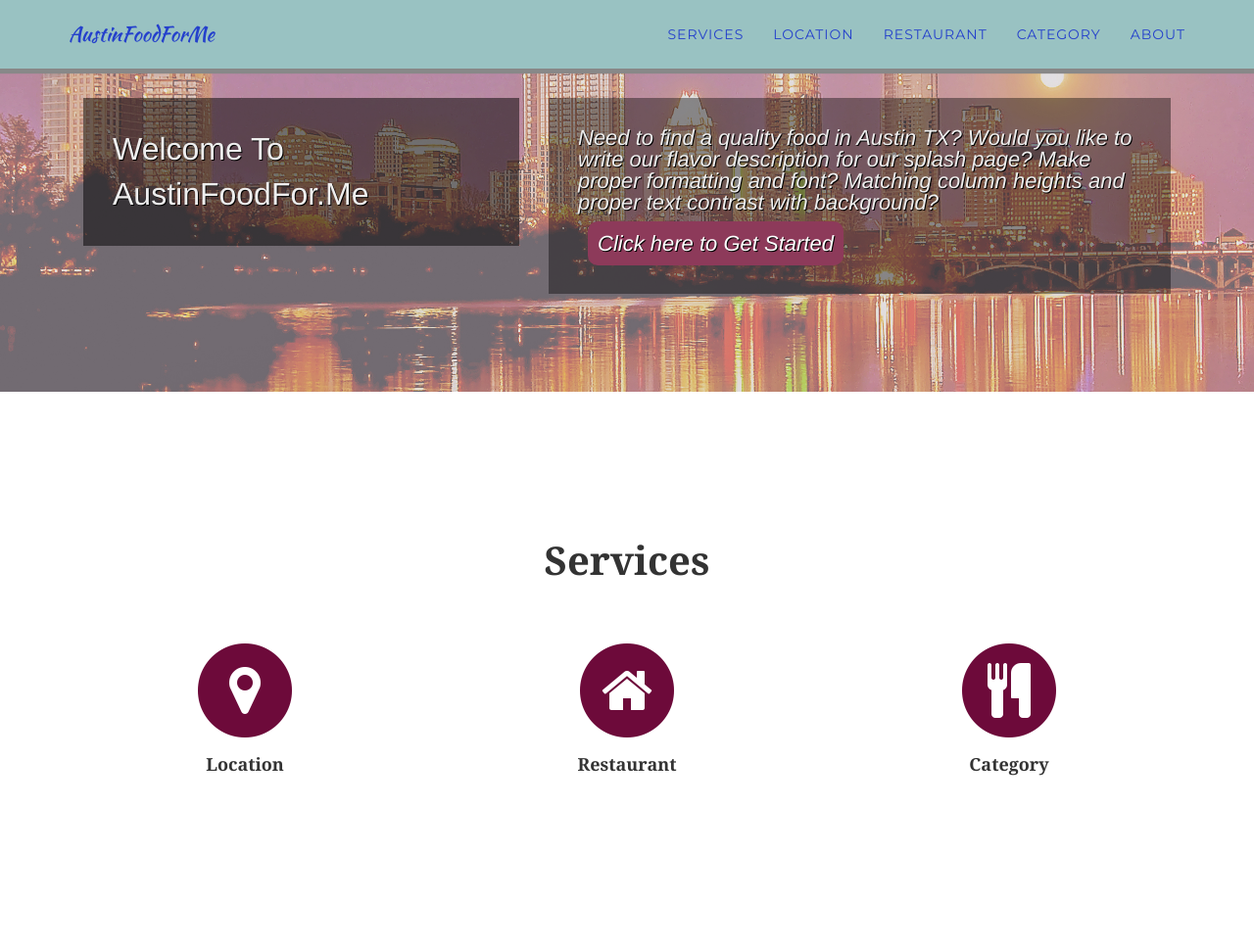
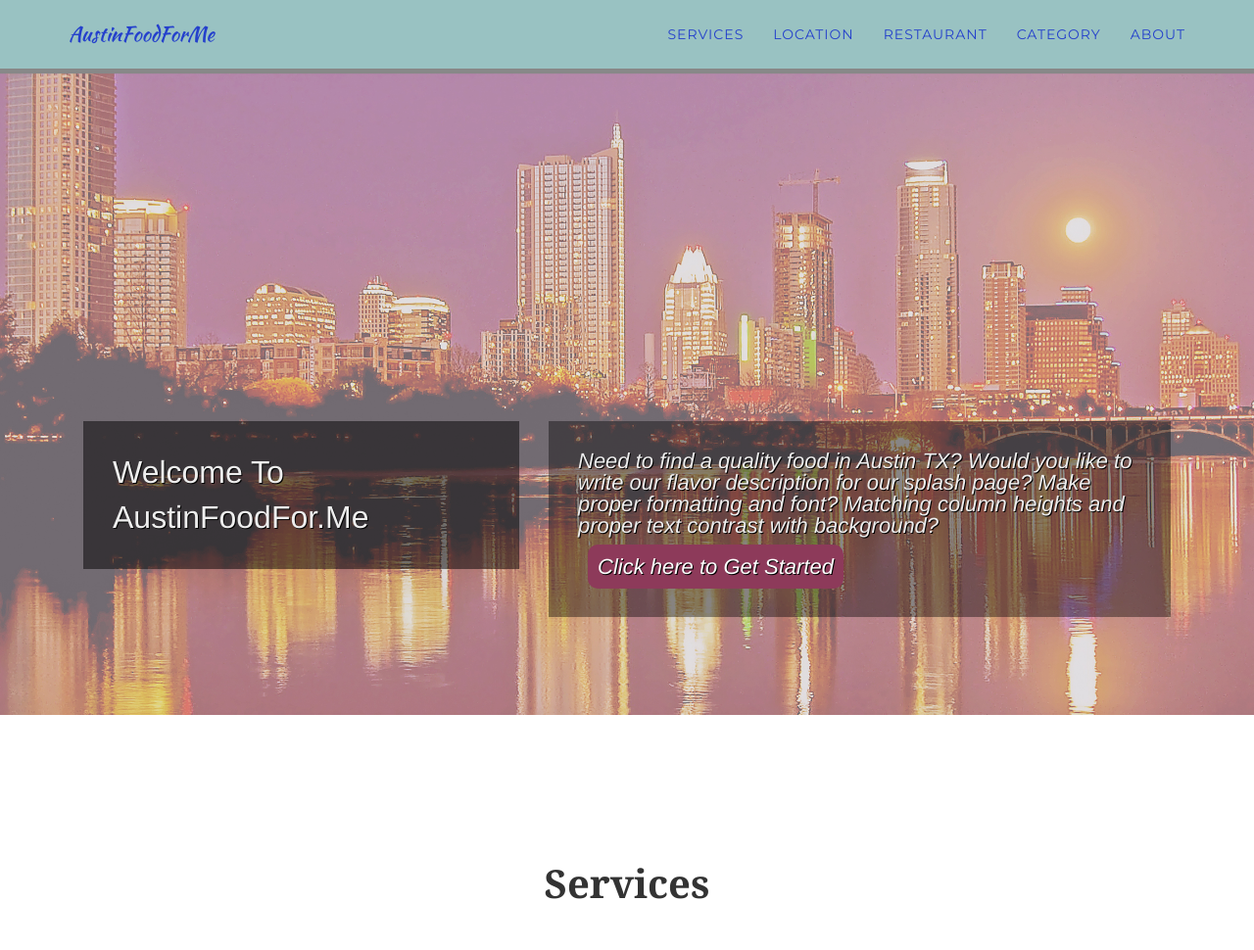
Before and after one commit to brockuniera/cs373-idb, a Flask app: page / in a window 1280 px wide. Shown: the top 970 px of the page at 98% size. Before the commit the page ends 792 px from the top, so only its background shows below. Run offline with Flask 2, Linux system fonts and the light colour scheme; some libraries are stand-ins or nearby versions; some web fonts are replaced.

Commit message:
got changes from dev index.html into my branch

```diff
--- a/app/templates/index.html
+++ b/app/templates/index.html
@@ -8,6 +8,7 @@
   <!-- Header -->
   <header class="header-image">
     <div class="container">
+      <div class="space">
         <div class="intro-mod intro-text row row-eq-height">
           <div class="col-md-5 intro-col">
             <div class="col-md-12 intro-heading">
@@ -22,6 +23,7 @@
                 <a class="intro-link" href="#services">
                   Click here to Get Started
                 </a>
+              </div>
             </div>
           </div>
         </div>
```
Lines whose indentation alone changed are shown as unchanged.
